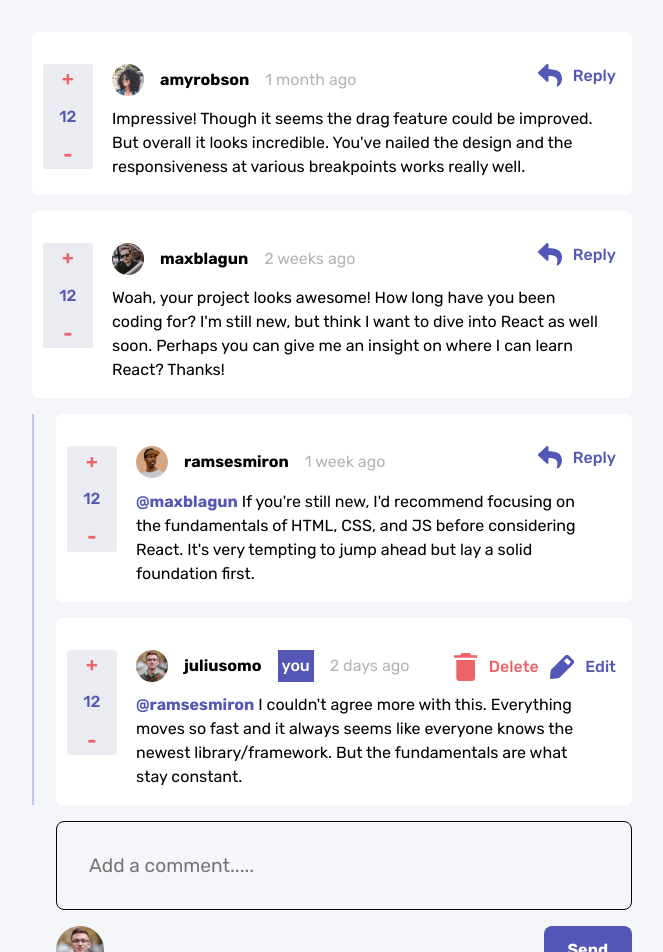
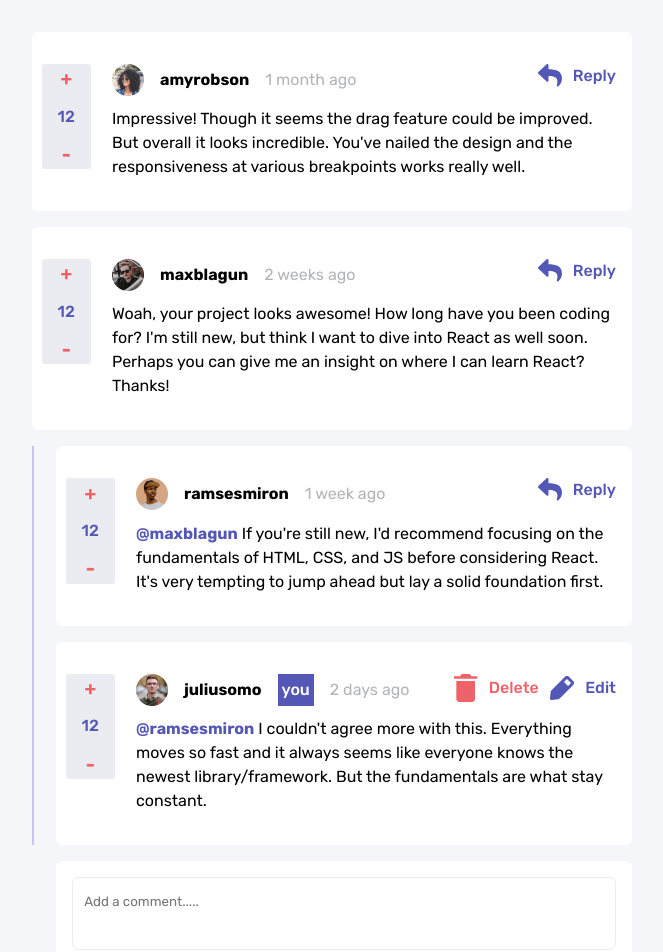
Before and after one commit to ShinobiKoda/comment-app, a React (Vite) app: page / in a window 1280 px wide. Shown: the top 952 px of the page, without its empty margins (308-971 px from the left). Built offline with nearby package versions, Linux system fonts and the light colour scheme; data requests are answered from the project's data file.

Commit message:
fixed mobile input container

```diff
--- a/src/home.jsx
+++ b/src/home.jsx
@@ -2,6 +2,7 @@ import useFetch from "./use_fetch";
 import { useState } from "react";
 import { useEffect } from "react";
 import Modal from "./modal";
+import ShowReply from "./reply";
 import image from "../public/images/avatars/image-juliusomo.png";
 import reply_img from "../public/images/icon-reply.svg";
 import delete_icon from "../public/images/icon-delete.svg";
@@ -51,7 +52,6 @@ const Home = () => {
     setReplyToDelete(replyId);
   };
 
-
   const handleCloseModal = () => {
     setShowModal(false);
   };
@@ -59,7 +59,7 @@ const Home = () => {
   const handleDelete = () => {
     // Implement your deletion logic here
     // For example, deleting the reply from your state or making an API call to delete the reply
-    console.log('Deleting reply with ID:', replyToDelete);
+    console.log("Deleting reply with ID:", replyToDelete);
     // Close the modal after deletion
     setShowModal(false);
   };
@@ -71,6 +71,7 @@ const Home = () => {
         {comments &&
           comments.map((comment) => (
             <div className="comment_container box" key={comment.id}>
+              <div className="boxes">
                 <div className="absolute_container">
                   <div className="profile">
                     <img src={comment.user.image.png} alt="" />
@@ -96,12 +97,22 @@ const Home = () => {
                     </button>
                   </div>
                   <div className="reply">
-                  <img src={reply_img} alt="" />
+                    <img onClick={ShowReply} src={reply_img} alt="" />
                     <span>Reply</span>
                   </div>
                 </div>
               </div>
+
+              <div>
+
+              <ShowReply />
+
+              </div>
+
+            </div>
+
           ))}
+
         <div>
           {comments &&
             comments.map((comment) => (
@@ -153,7 +164,11 @@ const Home = () => {
                                 </button>
                               </div>
                               <div className="action_buttons">
-                                <img  onClick={handleDeleteClick} src={delete_icon} alt="" />
+                                <img
+                                  onClick={handleDeleteClick}
+                                  src={delete_icon}
+                                  alt=""
+                                />
                                 <span onClick={handleDeleteClick}>Delete</span>
                                 <img src={edit_icon} alt="" />
                                 <span>Edit</span>
@@ -214,13 +229,14 @@ const Home = () => {
               </div>
             ))}
         </div>
+
         <div className="reply_input">
           <div className="input">
             <input type="text" placeholder="Add a comment....." />
           </div>
           <div className="send">
             <img src={image} alt="" />
-            <button>Send</button>
+            <button className="send_btn">Send</button>
           </div>
         </div>
       </div>
--- a/src/index.css
+++ b/src/index.css
@@ -42,7 +42,7 @@ button{
   margin: 0 auto;
 }
 
-.comment_container {
+.boxes{
   border-radius: 0.4rem;
   padding: 1rem;
   background-color: #fff;
@@ -107,6 +107,10 @@ button{
 
 .reply_input {
   margin-left: 1.5rem;
+  background-color: #fff;
+  margin-bottom: 1.5rem;
+  border-radius: 0.4rem;
+  padding: 1rem;
 }
 
 .reply_input img {
@@ -115,14 +119,15 @@ button{
 }
 
 .reply_input input {
-  padding: 2rem;
+  padding-top: 1rem;
+  padding-bottom: 2.5rem;
+  padding-inline: 0.7rem;
   width: 100%;
   border: none;
   outline: none;
   background: none;
-  font-size: 1.2rem;
-  border: 1px solid black;
-  border-radius: 0.5rem;
+  border: 1px solid var(--Light-gray);
+  border-radius: 0.4rem;
 }
 
 .reply_input .send {
@@ -195,7 +200,6 @@ button{
 .reply{
   display: flex;
   gap: 0.7rem;
-  margin-top: 1rem;
 }
 
 
@@ -268,13 +272,13 @@ button{
 
 .modal .confirm_buttons{
   display: flex;
-  gap: 3em;
+  gap: 3rem;
 
 }
 
 .modal .confirm_buttons button{
   padding: 1rem 0;
-  width: 10rem;
+  width: 8rem;
   color: #fff;
   text-transform: uppercase;
   outline: none;
@@ -285,6 +289,10 @@ button{
   cursor: pointer;
 }
 
+.modal .confirm_buttons button:hover{
+  opacity: 0.8;
+}
+
 .confirm_buttons button:first-of-type{
   background-color: var(--Grayish-Blue);
 }
@@ -293,30 +301,52 @@ button{
   background-color: var(--Soft-Red);
 }
 
+.reply_box{
+  display: flex;
+  margin-top: 0.6rem;
+  background-color: #fff;
+  width: 100%;
+  padding-inline: 2rem;
+  padding-top: 1rem;
+  padding-bottom: 2rem;
+
+  gap: 2rem;
+
+  display: none;
+
+}
+
+.reply_box input{
+  padding: 3rem 7rem;
+  border-radius: 0.4rem;
+}
+
+
+
 
 @media screen and (min-width: 600px) {
-  .box{
+  .boxes{
     position: relative;
-    padding:  0 2rem;
   }
 
   .votes{
     position: absolute;
-    left: 0.7rem;
+    left: 0.6rem;
     top: 2rem;
     flex-direction: column;
   }
 
   .absolute_container{
     margin-left: 3rem;
-    padding-top: 2rem;
+    padding-top: 1rem;
+    padding-left: 1rem;
     align-items: center;
     justify-content: center;
   }
 
   .reply{
     position: absolute;
-    top: 1rem;
+    top: 2rem;
     right: 1rem;
   }
 
@@ -324,9 +354,13 @@ button{
     width: 1.5rem;
   }
 
+  .reply_container{
+    position: relative;
+  }
+
   .action_buttons{
     position: absolute;
-    top: 2.2rem;
+    top: 2rem;
     right: 1rem;
   }
 }
--- /dev/null
+++ b/src/reply.jsx
@@ -0,0 +1,21 @@
+import profile_pic from '../public/images/avatars/image-juliusomo.png';
+
+
+const ShowReply = () => {
+
+  console.log('This works')
+
+  return (
+    <div className="reply_box">
+      <div>
+        <img src={profile_pic} alt="" />
+      </div>
+      <input type="text" />
+      <div>
+        <button className='reply__btn'>Reply</button>
+      </div>
+    </div>
+  );
+};
+
+export default ShowReply;
```
Lines whose indentation alone changed are shown as unchanged.
